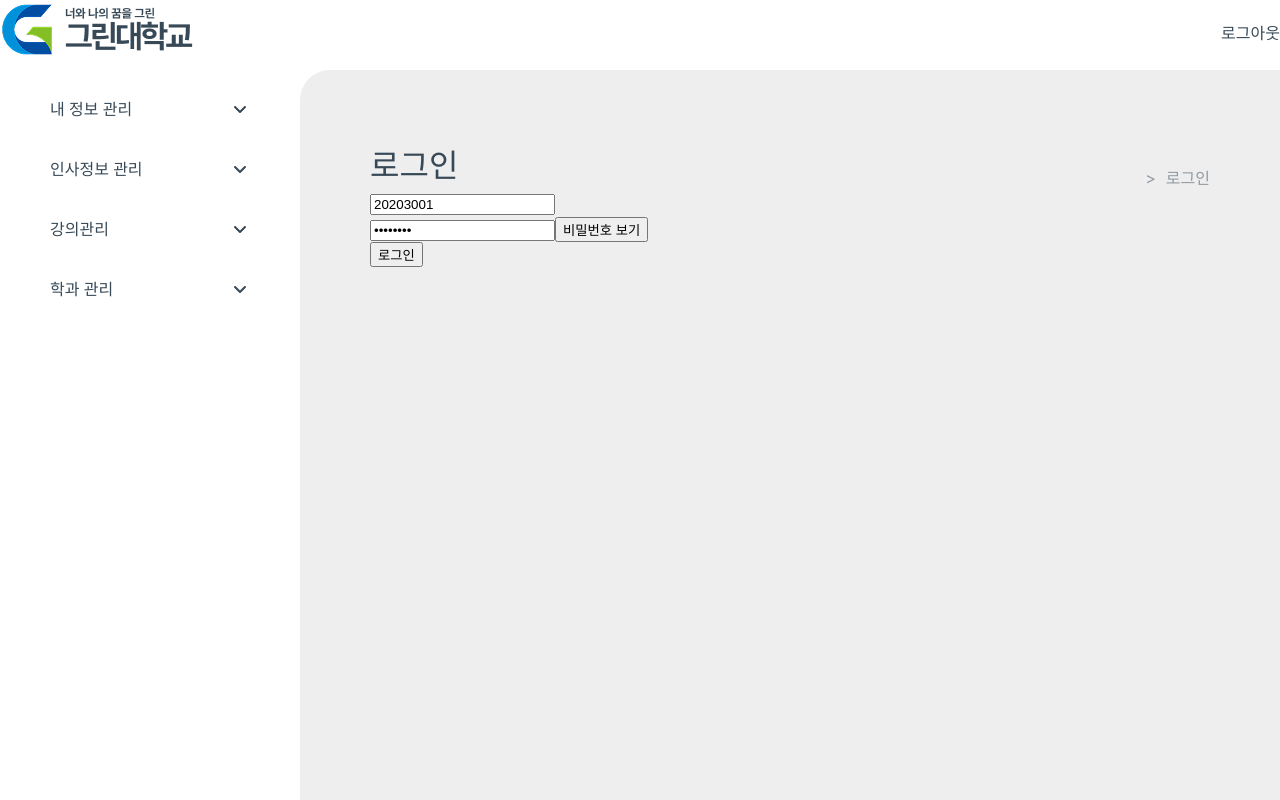
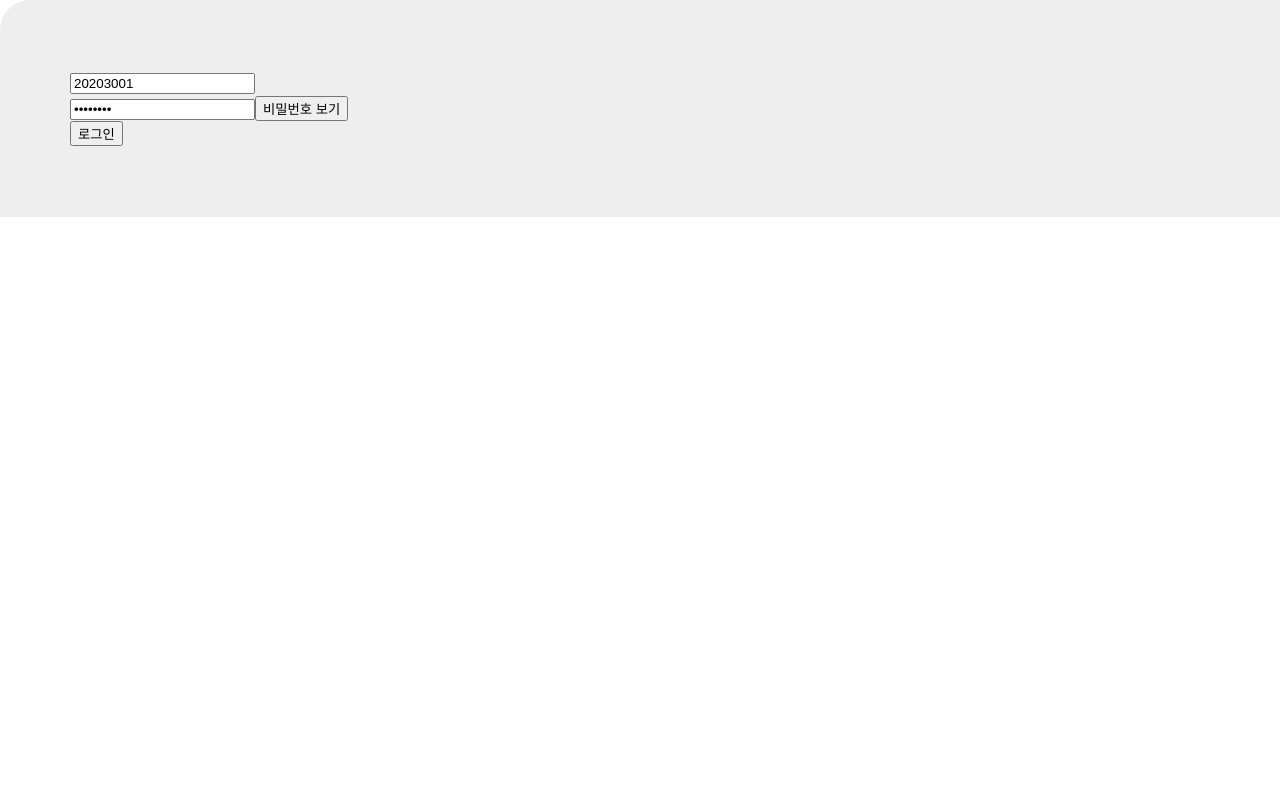
Before and after one commit to green-uni/fe-green-uni, a Vue app: page /login in a window 1280 px wide. Built offline with nearby package versions, Linux system fonts and the light colour scheme; a web font is replaced by a local one.

Commit message:
계정 로그인 및 로그아웃 기능 완료

```diff
--- a/src/App.vue
+++ b/src/App.vue
@@ -3,17 +3,21 @@
 import PageTitle from '@/components/common/PageTitle.vue';
 import LeftNav from '@/components/common/LeftNav.vue';
 import TopHeader from '@/components/common/TopHeader.vue';
+import { useAuthStore } from './stores/authentication';
 // import router from './router';
+
+const authStore = useAuthStore()
+
 </script>
 
 <template>
-  <div class="all-wrap">
-    <header>
+  <div :class="authStore.isLogin ? 'all-wrap' : 'log-in'">
+    <header v-if="authStore.isLogin" >
       <TopHeader/>
     </header>
-    <LeftNav />
+    <LeftNav  v-if="authStore.isLogin" />
     <main>
-      <PageTitle />
+      <PageTitle  v-if="authStore.isLogin" />
       <RouterView/>
     </main>
   </div>
--- a/src/components/common/LeftNav.vue
+++ b/src/components/common/LeftNav.vue
@@ -2,16 +2,20 @@
 import { ref, onMounted, watch } from 'vue';
 import { useRoute } from 'vue-router';
 import { routes } from '@/router/routes';
+import { useAuthStore } from '@/stores/authentication';
 
+const authStore = useAuthStore()
 const route = useRoute();
 const menus = ref([]);
 
 const makeMenu = () => {
   const temp = {};
+  const role = authStore?.role;
 
   routes.forEach(r => {
-    const { groupTitle, title } = r.meta || {};
+    const { groupTitle, title, auth } = r.meta || {};
     if (!groupTitle) return; // groupTitle이 없다면 메뉴로 만들지 않음
+    if (auth && !auth.includes(role)) return  // 권한 없으면 메뉴에서 제외
 
     if (!temp[groupTitle]) { //groupTitle이 있다면 임시 객체로 그룹화
       temp[groupTitle] = {
--- a/src/components/common/TopHeader.vue
+++ b/src/components/common/TopHeader.vue
@@ -1,15 +1,18 @@
 <script setup>
 import logo from '@/assets/logo.png';
 import memberService from '@/services/memberService';
-import { useAuthenticationStore } from '@/stores/authentication';
+import { useAuthStore } from '@/stores/authentication';
+import { useRouter } from 'vue-router';
 
-const authentication = useAuthenticationStore();
+const router = useRouter();
+const authStore = useAuthStore()
 
 const doLogOut = async () => {
-  const result = await memberService.logOut();
-  console.log("result: ", result);
-  if(result.result === 1){
-    authentication.logOut();
+  const res = await memberService.logOut();
+  console.log("logout res: ", res);
+  if ( res.status == 200 ) {
+    authStore.logOut();
+    router.push('/login')
   } else {
     alert("로그아웃 실패!")
   }
@@ -24,11 +27,9 @@ const doLogOut = async () => {
     </div>
     <div class="member-info">
       <!-- <router-link>로그아웃</router-link> -->
-       <a @click.prevent="doLogOut" class="pointer">로그아웃</a>
+      <a @click.prevent="doLogOut" class="pointer">로그아웃</a>
     </div>
   </div>
 </template>
 
-<style scoped>
-
-</style>
+<style scoped></style>
--- a/src/router/index.js
+++ b/src/router/index.js
@@ -1,9 +1,39 @@
 import { createRouter, createWebHistory } from 'vue-router'
 import { routes } from './routes'
+import { useAuthStore } from '@/stores/authentication';
 
 const router = createRouter({
   history: createWebHistory(import.meta.env.BASE_URL),
   routes
 })
 
+// 네비게이션 가드 (주소의 변화가 있으면 호출)
+router.beforeEach( (to, from, next) => {
+  const authStore = useAuthStore()
+  const isLogin = authStore.isLogin; //true: 로그인 상태, false: 비로그인 상태
+  const role = authStore?.role; // 로그인 유저 권한
+
+  //비로그인 상태에서 로그인이 필요한 path로 가려고 할 때
+  if( to.meta.auth && !isLogin ) {
+    return next('/login');
+  }
+
+  // 로그인 했는데 로그인 페이지 접근 시
+  if (to.path === '/login' && isLogin ) {
+    return next('/member/me')
+  }
+
+  // //로그인 상태에서 비 로그인이 필요 한 path로 가려고 할 때
+  // if( to.meta.auth && isLogin ) {
+  //   return next('/');
+  // }
+
+  // 권한 체크
+  if (to.meta.auth && !to.meta.auth.includes(role)) {
+    return next('/member/me') // 권한 없으면 내 정보 페이지로
+  }
+
+  next(); //원래 처리대로
+} );
+
 export default router
--- a/src/router/routes.js
+++ b/src/router/routes.js
@@ -3,6 +3,7 @@ export const routes = [
     path: '/',
     component: () => import('../views/Confirm.vue'),
     meta: {
+      auth: ['student', 'professor', 'admin'],
     },
   },
   {
--- a/src/services/memberService.js
+++ b/src/services/memberService.js
@@ -14,15 +14,8 @@ class MemberService {
     return res.data
   }
 
-  async login(params) {
-    const res = await axios.post(`${this.#path}/login`, params)
-    return res.data
-  }
-
-  async logOut(){
-    const res = await axios.post(`${this.#path}/logout`)
-    return res.data;
-  }
+  async logIn(params) { return await axios.post(`${this.#path}/login`, params) }
+  async logOut(){ return await axios.post(`${this.#path}/logout`) }
 }
 
 export default new MemberService()
--- a/src/stores/authentication.js
+++ b/src/stores/authentication.js
@@ -1,45 +1,34 @@
-import { reactive } from 'vue'
+import { ref } from 'vue'
 import { defineStore } from 'pinia'
 
-export const useAuthenticationStore = defineStore(
-  'authentication',
+export const useAuthStore = defineStore(
+  'auth',
   () => {
-    const state = reactive({
-      loginUser: {
-        memberId: 0,
-        name: '',
-        code: '',
-        pic: null,
-      },
-      isLogin: false,
-    })
+    const loginUserId = ref(0)
+    const name = ref('')
+    const code = ref('')
+    const role = ref('')
+    const isLogin = ref(false)
 
-    const logIn = loginUser => {
-      state.isLogin = true
-      state.loginUser = loginUser
+    // 로그인
+    const logIn = (loginUser) => {
+      loginUserId.value = loginUser.loginUserId
+      name.value = loginUser.name
+      code.value = loginUser.code
+      role.value = loginUser.role
+      isLogin.value = true
     }
 
-    const setLoginUser = loginUser => {
-      console.log('auth: ', loginUser)
-      state.isLogin = true
-      const user = {
-        memberId: loginUser.loginUserId,
-        name:loginUser.name,
-        code:loginUser.code
-      }
-      state.loginUser = user
+    // 로그아웃
+    const logOut = () => {
+      loginUserId.value = 0
+      name.value = ''
+      code.value = ''
+      role.value = ''
+      isLogin.value = false
     }
 
-    const setLoginUserPic = pic => {
-      state.loginUser.pic = pic
-    }
-
-    const logOut = () => {
-      state.isLogin = false
-      state.loginUser = null
-    }
-
-    return { state, setLoginUser, setLoginUserPic, logIn, logOut }
+    return { loginUserId, name, code, role, isLogin, logIn, logOut }
   },
   { persist: true },
 )
--- a/src/views/member/LogIn.vue
+++ b/src/views/member/LogIn.vue
@@ -1,12 +1,14 @@
 <script setup>
 import memberService from '@/services/memberService';
 import { reactive } from 'vue';
-import { useAuthenticationStore } from '@/stores/authentication';
+import { useAuthStore } from '@/stores/authentication';
+import { useRouter } from 'vue-router';
 
-const authentication = useAuthenticationStore();
+const authStore = useAuthStore()
+const router = useRouter();
 
 const state = reactive({
-  data: {
+  form: {
     code: '20203001',
     password: '19901015'
   },
@@ -18,17 +20,24 @@ const pwView = () => {
 }
 
 const login = async () => {
-    const result = await memberService.login(state.data);
-    console.log('result: ', result);
+    const res = await memberService.logIn(state.form);
+    console.log('result: ', res);
 
-    authentication.logIn(result.result);
+    if( res.status == 200 ){
+      const loginUser = res.data.result;
+      console.log('loginUser: ', loginUser)
+      authStore.logIn(loginUser);
+
+      router.push('/member/me')
+    }
+
 }
 
 </script>
 
 <template>
-  <div><input type="text" placeholder="아이디" v-model="state.data.code"></div>
-  <div><input :type="state.modeShowPw ? 'text' : 'password'" placeholder="패스워드" v-model="state.data.password"><button
+  <div><input type="text" placeholder="아이디" v-model="state.form.code"></div>
+  <div><input :type="state.modeShowPw ? 'text' : 'password'" placeholder="패스워드" v-model="state.form.password"><button
       @click="pwView">비밀번호 보기</button></div>
   <div><button @click="login">로그인</button></div>
 </template>
--- a/src/views/member/MemberProfile.vue
+++ b/src/views/member/MemberProfile.vue
@@ -1,14 +1,16 @@
 <script setup>
-import { useAuthenticationStore } from '@/stores/authentication';
-const authentication = useAuthenticationStore();
+import { useAuthStore } from '@/stores/authentication';
 
-console.log(authentication.state.loginUser)
+const authStore = useAuthStore()
+
+console.log(authStore)
 </script>
 
 <template>
-  <div>{{ authentication.state.loginUser.loginUserId }}</div>
-  <div>{{ authentication.state.loginUser.name }}</div>
-  <div>{{ authentication.state.loginUser.code }}</div>
+  <div>{{ authStore.loginUserId }}</div>
+  <div>{{ authStore.name }}</div>
+  <div>{{ authStore.code }}</div>
+  <div>{{ authStore.role }}</div>
 </template>
 
 <style scoped>
```
